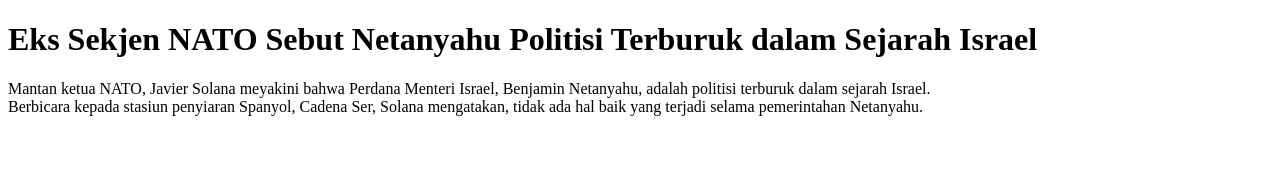
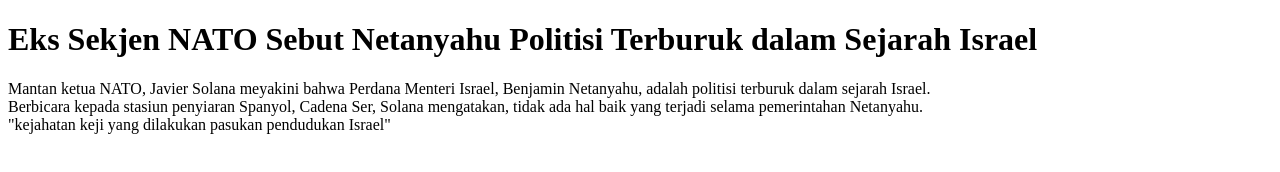
Before and after one commit to fina-programmer/belajar-git-remote, a plain HTML site: page index.html in a window 1280 px wide. Drawn offline with Linux system fonts and the light colour scheme.

Commit message:
Menambahkan kejahatan keji Isarel

```diff
--- a/index.html
+++ b/index.html
@@ -8,6 +8,7 @@
 <body>
     <h1>Eks Sekjen NATO Sebut Netanyahu Politisi Terburuk dalam Sejarah Israel</h1>
     <p>Mantan ketua NATO, Javier Solana meyakini bahwa Perdana Menteri Israel, Benjamin Netanyahu, adalah politisi terburuk dalam sejarah Israel. <br>
-        Berbicara kepada stasiun penyiaran Spanyol, Cadena Ser, Solana mengatakan, tidak ada hal baik yang terjadi selama pemerintahan Netanyahu.</p>
+        Berbicara kepada stasiun penyiaran Spanyol, Cadena Ser, Solana mengatakan, tidak ada hal baik yang terjadi selama pemerintahan Netanyahu.<br>
+        "kejahatan keji yang dilakukan pasukan pendudukan Israel"</p>
 </body>
 </html>
```
